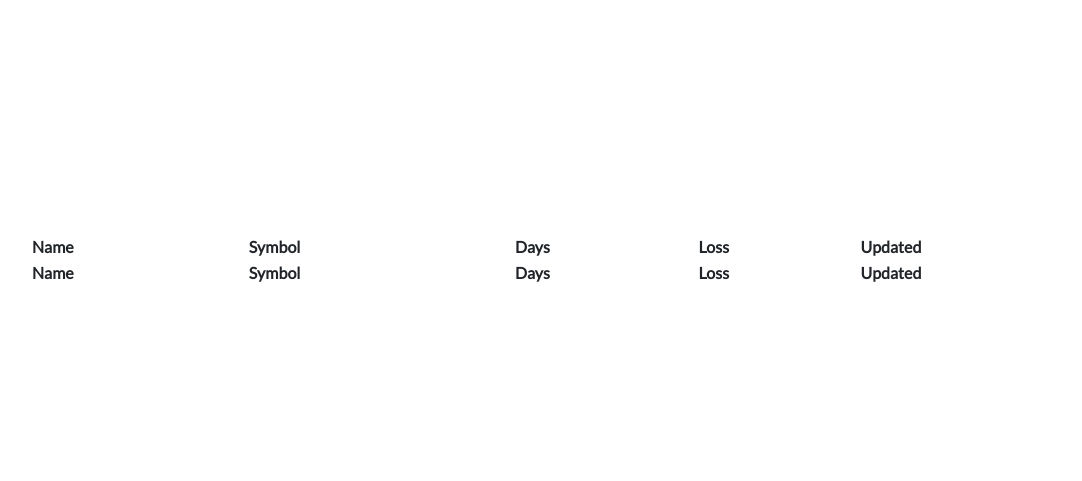
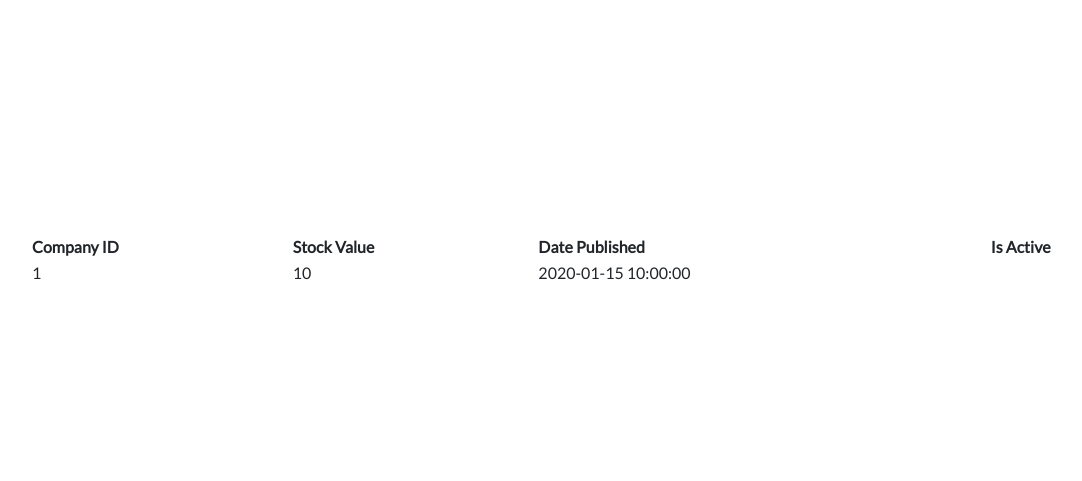
Before and after one commit to emsherry/SIMP, a Flask app: page /stocks in a window 1280 px wide. Shown: the part 1040-1521 px from the top of the page, without its empty margins (39-1121 px from the left). Run offline with Flask 3, Linux system fonts and the light colour scheme; a database or web service that is not in the repository returns one stand-in record (values such as "Sample title"); lists and menus that the app fills with data are empty; some libraries are stand-ins or nearby versions.

Commit message:
updated all pages

```diff
--- a/app.py
+++ b/app.py
@@ -1,6 +1,7 @@
 from flask import Flask, render_template, url_for, redirect
 # from flask_sqlalchemy import SQLAlchemy
 from flask import request
+import psycopg2
 # from flask_migrate import Migrate
 
 # from sqlalchemy import Column, Integer, String, DateTime, Boolean
@@ -100,7 +101,17 @@
 
 @app.route("/stocks")
 def stocks():
-    return render_template("stocks.html")
+    # Connect to the database
+    conn = psycopg2.connect(dbname="testdb", user="postgres", password="pgadmin", host="localhost", port="5432")
+    # Execute a SELECT query to fetch the data
+    cur = conn.cursor()
+    cur.execute("SELECT company_id, stock_value, date_published, is_active FROM stocks")
+    rows = cur.fetchall()
+    # Close the database connection
+    cur.close()
+    conn.close()
+    # Render the template and pass the data to it
+    return render_template("stocks.html", data=rows)
 
 # @app.route("/stocks", methods=["GET", "POST"])
 # def handle_index():
--- a/templates/index.html
+++ b/templates/index.html
@@ -195,7 +195,7 @@
 					<h2>Shehryar Ahmad</h2>
 					<span>Sophomore CS Student</span>
 				</div>
-				<div class="member-social">
+				<di	v class="member-social">
 					<a href="https://www.instagram.com/sh3rrryyy/" target="_blank"><i class="fa fa-instagram"></i></a>
 					<a href="https://www.linkedin.com/in/sherry-ahmad/" target="_blank"><i class="fa fa-linkedin"></i></a>
 					<a href="https://github.com/emsherry" target="_blank"><i class="fa fa-github"></i></a>
--- a/templates/stocks.html
+++ b/templates/stocks.html
@@ -22,22 +22,22 @@
                             <table id="dip-body" class="display" style="width:100%">
                                 <thead>
                                     <tr>
-                                        <th>Name</th>
-                                        <th>Symbol</th>
-                                        <th>Days</th>
-                                        <th>Loss</th>
-                                        <th>Updated</th>
+                                        <th>Company ID</th>
+                                        <th>Stock Value</th>
+                                        <th>Date Published</th>
+                                        <th>Is Active</th>
                                     </tr>
                                 </thead>
-                                <tfoot>
-                                    <tr>
-                                        <th>Name</th>
-                                        <th>Symbol</th>
-                                        <th>Days</th>
-                                        <th>Loss</th>
-                                        <th>Updated</th>
-                                    </tr>
-                                </tfoot>
+								<tbody>
+									{% for row in data %}
+									<tr>
+										<td>{{ row[0] }}</td>
+										<td>{{ row[1] }}</td>
+										<td>{{ row[2] }}</td>
+										<td>{{ row[3] }}</td>
+									</tr>
+									{% endfor %}
+								</tbody>
                             </table>
                         </div>
                     </div>
```
